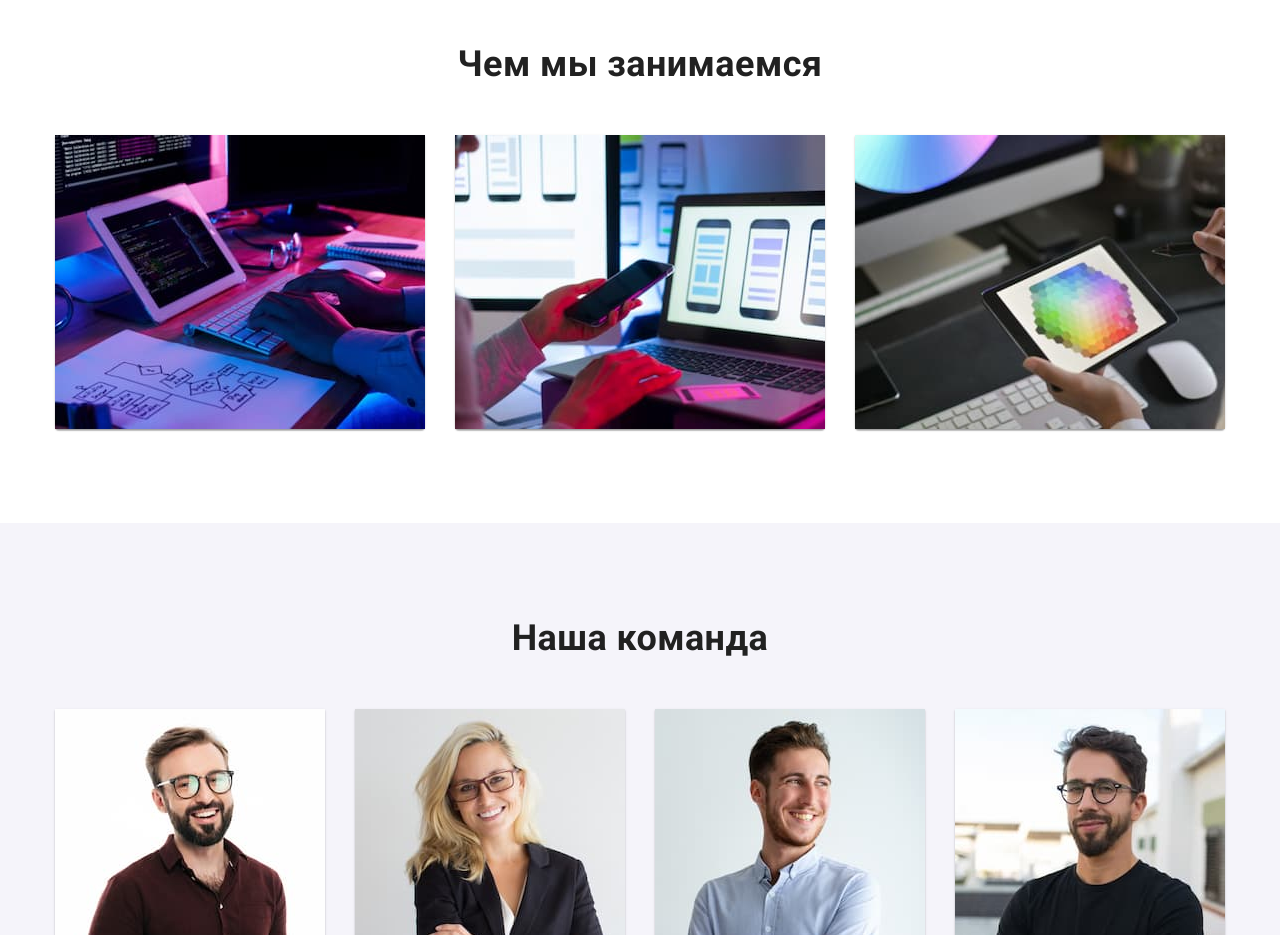
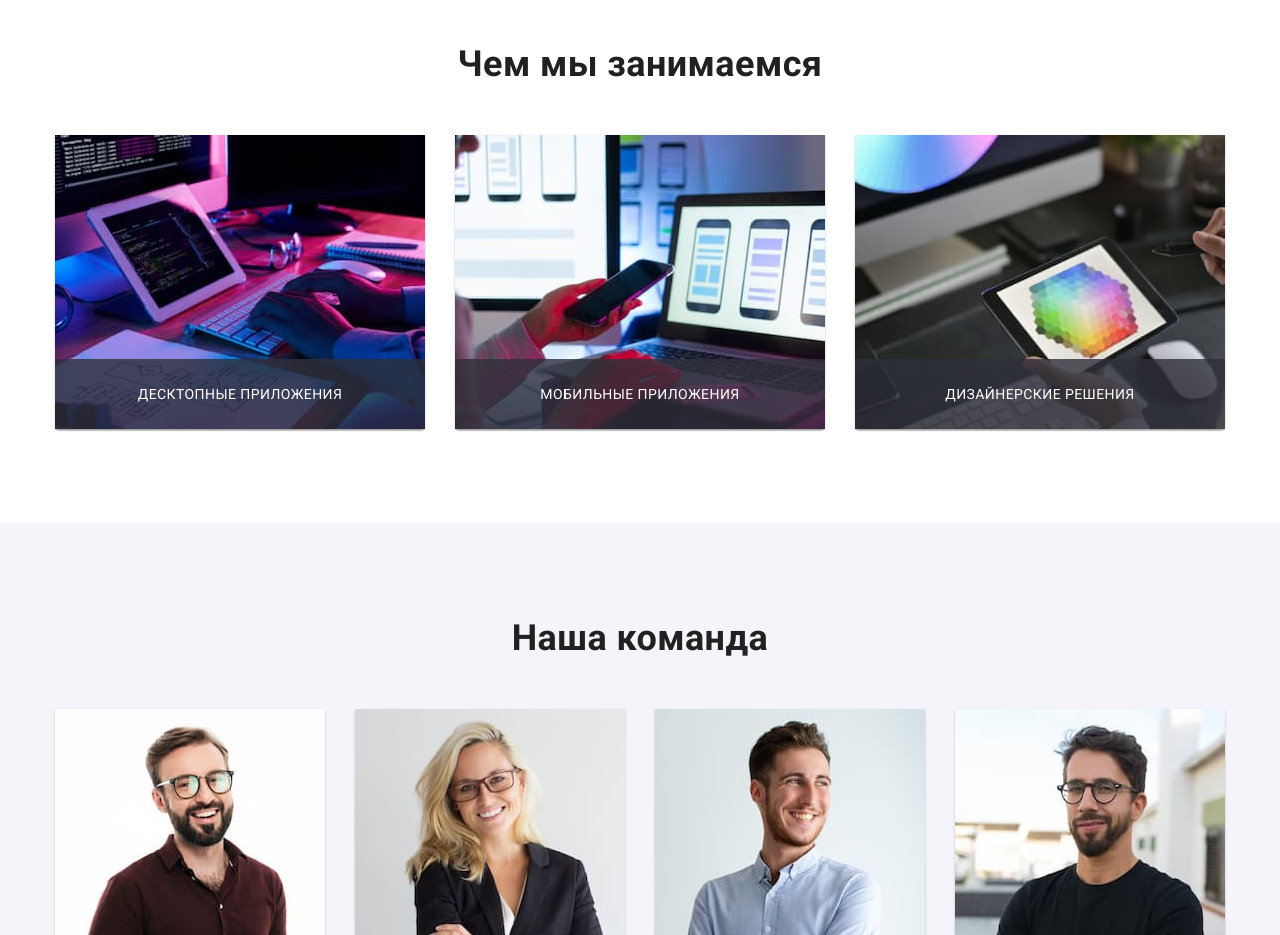
Before and after one commit to pylyps/-pylyps-goit-markup-hw-04, a plain HTML site: page index.html in a window 1280 px wide. Shown: the part 1040-1975 px from the top of the page. Drawn offline with nearby package versions, Linux system fonts and the light colour scheme.

Commit message:
Transfer to DZ5
Added some features to transfer on DZ5

```diff
--- a/css/styles.css
+++ b/css/styles.css
@@ -382,6 +382,26 @@ color: var(--color-clients);
 /* Чем занимаемся */
 
 .work-head{margin-bottom: 50px;}
+.work-pic{position: relative;}
+.work-pic-desc {
+    display: flex;
+    justify-content: center;
+    align-items: center;
+
+    position: absolute;
+    bottom: 0;
+    left: 0;
+
+    width: 370px;
+    height: 70px;
+
+    background-color: rgba(47,48,58,0.8);
+    color: var(--color-button-prima);
+    text-transform: uppercase;
+
+
+
+}
 
 /* Команда */
 .team{background-color: var(--color-bg-secondary);
@@ -400,6 +420,8 @@ color: var(--color-clients);
     text-align: center;
     margin-bottom: 16px;
     }
+
+
 
 /* Постоянные клиенты */
 
--- a/index.html
+++ b/index.html
@@ -145,6 +145,7 @@
                 width="370"
                 height="294"
               />
+              <p class="work-pic-desc">десктопные приложения</p>
             </li>
             <li class="work-pic card-set-item">
               <img
@@ -153,6 +154,7 @@
                 width="370"
                 height="294"
               />
+              <p class="work-pic-desc">мобильные приложения</p>
             </li>
             <li class="work-pic card-set-item">
               <img
@@ -161,6 +163,7 @@
                 width="370"
                 height="294"
               />
+              <p class="work-pic-desc">дизайнерские решения</p>
             </li>
           </ul>
         </div>
```
